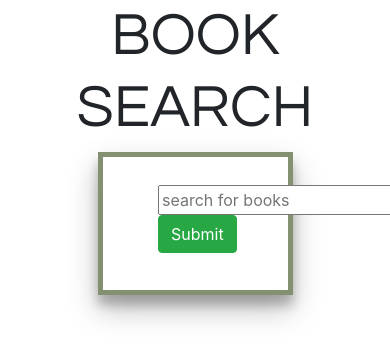
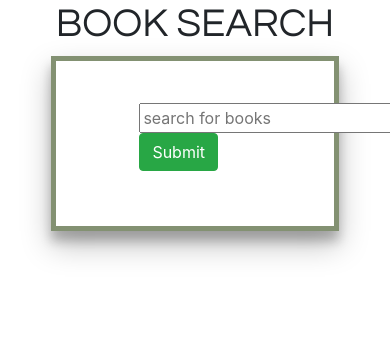
Before and after one commit to olaoluwasalami/book-search, a plain HTML site: page index.html in a window 390 px wide. Shown: the top 360 px of the page. Drawn offline with nearby package versions, Linux system fonts and the light colour scheme.

Commit message:
responsiveness

```diff
--- a/css/style.css
+++ b/css/style.css
@@ -21,7 +21,7 @@ h1 {
     -moz-box-shadow: 10px 10px 5px 0px rgba(69, 8, 69, 1);
     box-shadow: 0 14px 28px rgba(0, 0, 0, 0.25),
     0 10px 10px rgba(0, 0, 0, 0.22);
-    width: 50%;
+    width: 80%;
     height: 20%;
 
 }
@@ -50,4 +50,15 @@ article{
 
 
 .form {
-    padding: 15% 0% 15% 30%;}
+    padding: 15% 0% 15% 30%;
+}
+
+    /* mobile devices */
+
+   @media only screen and (min-device-width : 320px) and (max-device-width : 480px) {
+       .boxed {
+    width: 100% !important
+    }
+
+       /* Styles */
+   }
--- a/index.html
+++ b/index.html
@@ -4,9 +4,9 @@
 <head>
     <meta charset="utf-8">
     <meta name="viewport" content="width=device-width, initial-scale=1">
-    <link rel="stylesheet" href="https://stackpath.bootstrapcdn.com/bootstrap/4.3.1/css/bootstrap.min.css">
-    <link rel="stylesheet" href="css/style.css">
-<script defer src="https://use.fontawesome.com/releases/v5.3.1/js/all.js"></script>
+        <link rel="stylesheet" href="css/style.css">
+<link rel="stylesheet" href="https://stackpath.bootstrapcdn.com/bootstrap/4.3.1/css/bootstrap.min.css">
+        <script defer src="https://use.fontawesome.com/releases/v5.3.1/js/all.js"></script>
     <script src="https://code.jquery.com/jquery-3.4.1.js"
         integrity="sha256-WpOohJOqMqqyKL9FccASB9O0KwACQJpFTUBLTYOVvVU=" crossorigin="anonymous">
         </script>
@@ -16,14 +16,14 @@
 
 </head>
 
-<body>
+<body class="container fluid">
     <h1> Book Search</h1>
     <div class="boxed">
     <div class="form">
-        <input type="text" placeholder="search for books">
+        <input type="text" class="col-ms 12" placeholder="search for books">
         <button type="submit" class="btn btn-success"> Submit</button>
     </div>
-<div class="mx-auto search-results"> </div>
+<div class="mx-auto search-results text-center" > </div>
     </div>
 
 
```
